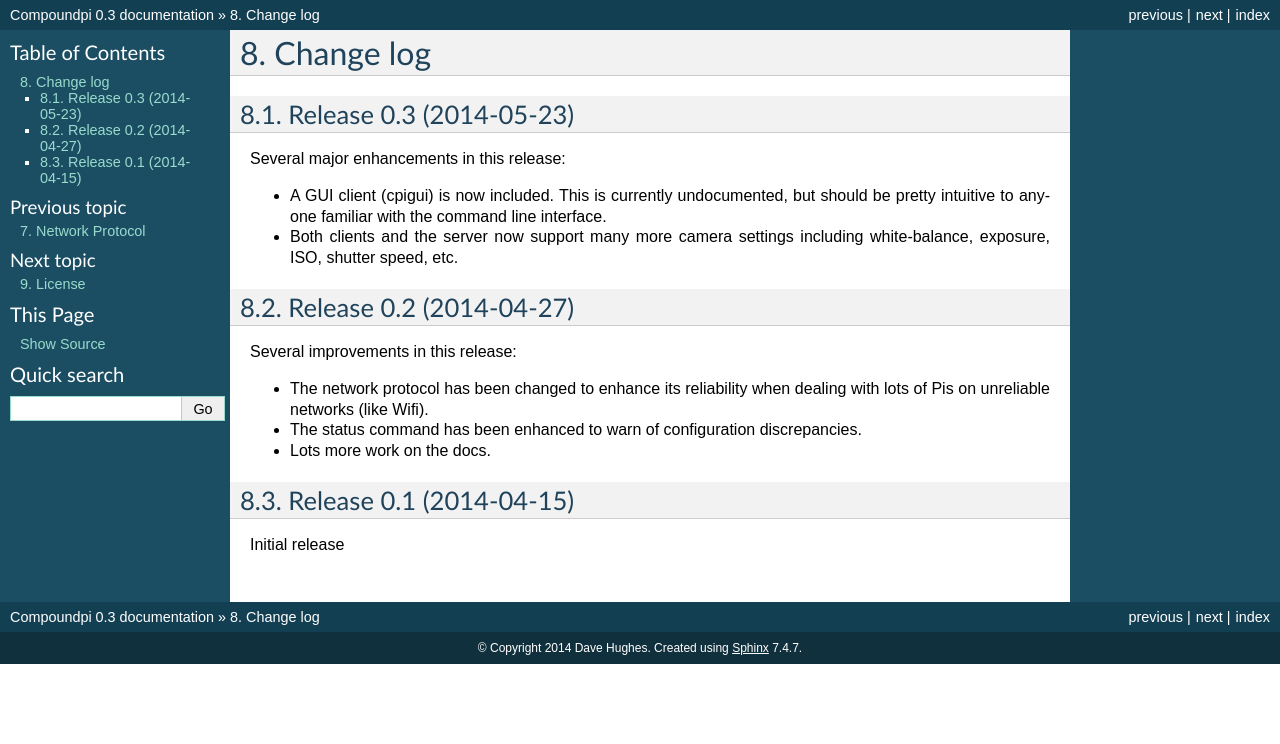
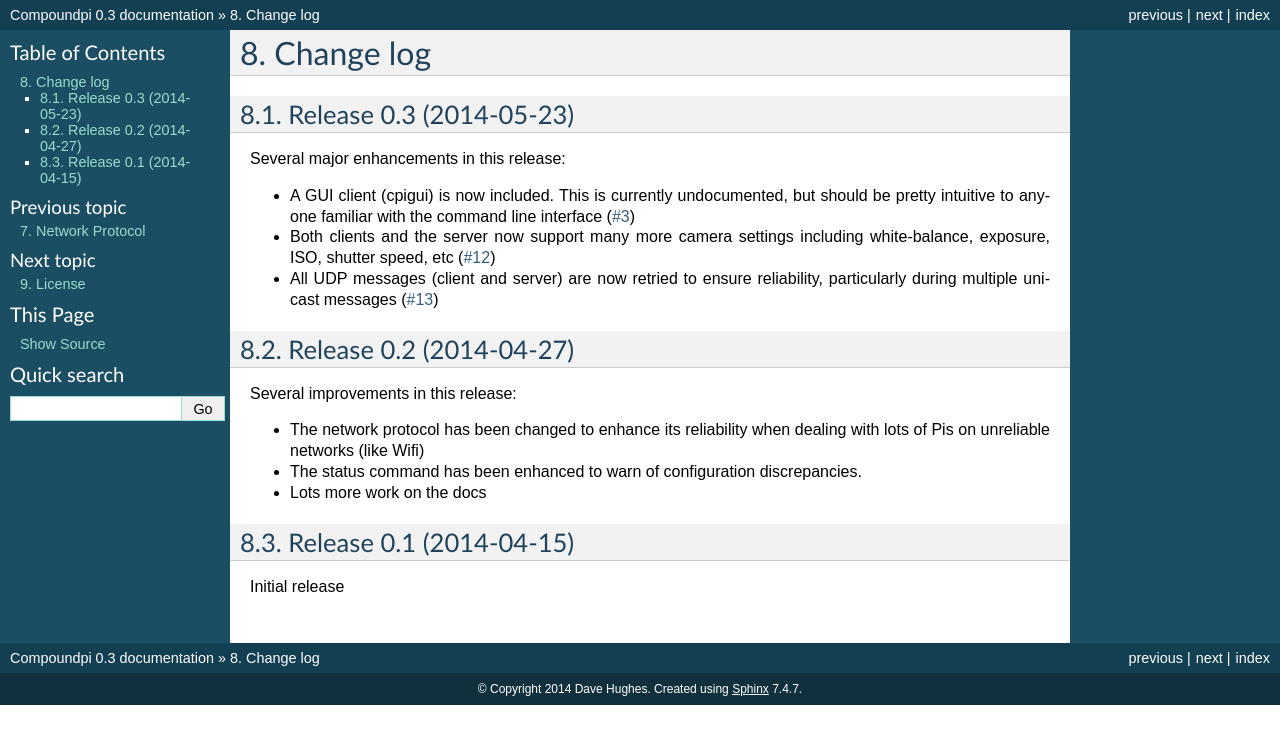
Before and after one commit to waveform-computing/compoundpi, a Sphinx documentation site: the page built from docs/changelog.rst, in a window 1280 px wide. Shown: the top 744 px of the page. Built offline with Sphinx 7.4.7, drawn with Linux system fonts in a browser that asks for light colours.

Commit message:
Finished changelog for 0.3

```diff
--- a/docs/changelog.rst
+++ b/docs/changelog.rst
@@ -12,9 +12,15 @@
 
 * A GUI client (cpigui) is now included. This is currently undocumented, but
   should be pretty intuitive to anyone familiar with the command line
-  interface.
+  interface (`#3`_)
 * Both clients and the server now support many more camera settings including
-  white-balance, exposure, ISO, shutter speed, etc.
+  white-balance, exposure, ISO, shutter speed, etc (`#12`_)
+* All UDP messages (client and server) are now retried to ensure reliability,
+  particularly during multiple unicast messages (`#13`_)
+
+.. _#3: https://github.com/waveform80/compoundpi/issues/3
+.. _#12: https://github.com/waveform80/compoundpi/issues/12
+.. _#13: https://github.com/waveform80/compoundpi/issues/13
 
 
 Release 0.2 (2014-04-27)
@@ -23,9 +29,9 @@
 Several improvements in this release:
 
 * The network protocol has been changed to enhance its reliability when dealing
-  with lots of Pis on unreliable networks (like Wifi).
+  with lots of Pis on unreliable networks (like Wifi)
 * The status command has been enhanced to warn of configuration discrepancies.
-* Lots more work on the docs.
+* Lots more work on the docs
 
 
 Release 0.1 (2014-04-15)
```
